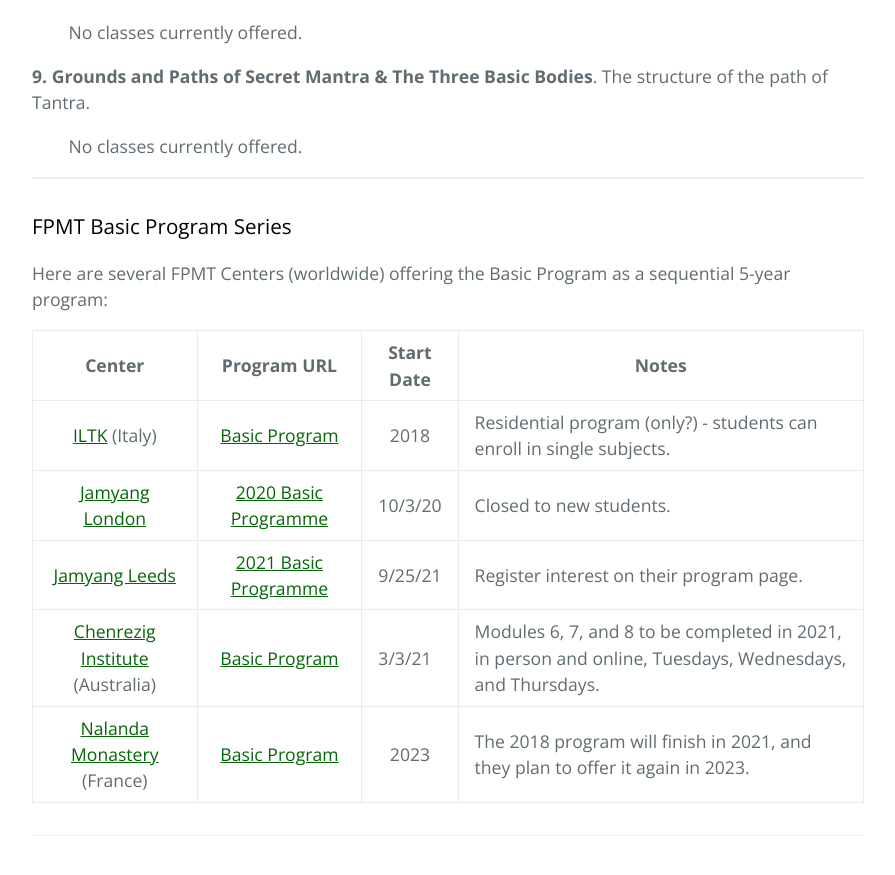
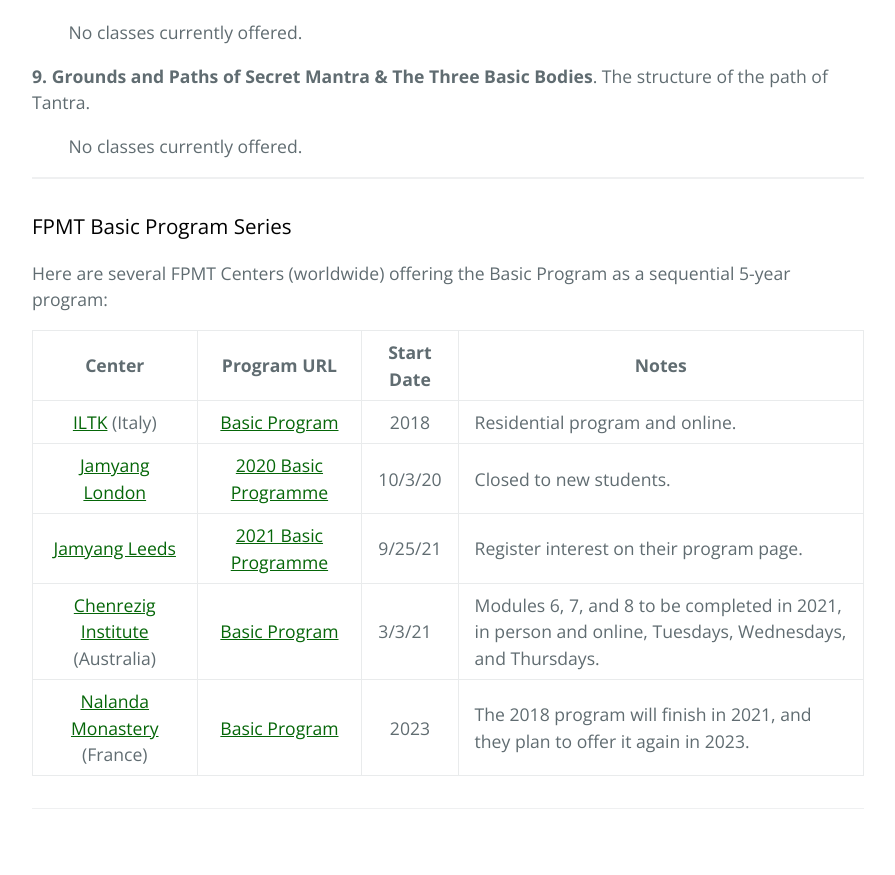
Before and after one commit to lgeorge/lgeorge.github.io, a Jekyll site: the page built from fpmt-na/index.html, in a window 1280 px wide and 900 px high, scrolled down 2471 px. Shown: the top 875 px of the window, without its empty margins (192-1087 px from the left). Built offline with Jekyll 4.4.1, drawn with Linux system fonts in a browser that asks for light colours.

Commit message:
Update index.html

```diff
--- a/fpmt-na/index.html
+++ b/fpmt-na/index.html
@@ -238,7 +238,7 @@
             <td style="text-align:center"><a rel="noreferrer noopener" href="https://www.iltk.org/en/" target="_blank">ILTK</a> (Italy)</td>
             <td style="text-align:center"><a href="https://www.iltk.org/en/basic-program-buddhismo/corso-online/" target="_blank" rel="noreferrer noopener">Basic Program</a></td>
             <td style="text-align:center">2018</td>
-            <td>Residential program (only?) - students can enroll in single subjects.</td>
+            <td>Residential program and online.</td>
           </tr>
           <tr>
             <td style="text-align:center"><a href="https://jamyang.co.uk/" target="_blank" rel="noreferrer noopener">Jamyang London</a></td>
@@ -259,7 +259,7 @@
           </tr>
           <tr>
             <td style="text-align:center"><a rel="noreferrer noopener" href="https://nalanda-monastery.eu/" target="_blank">Nalanda Monastery</a> (France)</td>
-            <td style="text-align:center"><a href="https://nalanda-monastery.eu/index.php/en/study/basic-program-2018/basic-program-schedule" target="_blank" rel="noreferrer noopener">Basic Program</a></td>
+            <td style="text-align:center"><a href="https://nalanda-monastery.eu/basic-program/" target="_blank" rel="noreferrer noopener">Basic Program</a></td>
             <td style="text-align:center">2023</td>
             <td>The 2018 program will finish in 2021, and they plan to offer it again in 2023.</td>
           </tr>
```
